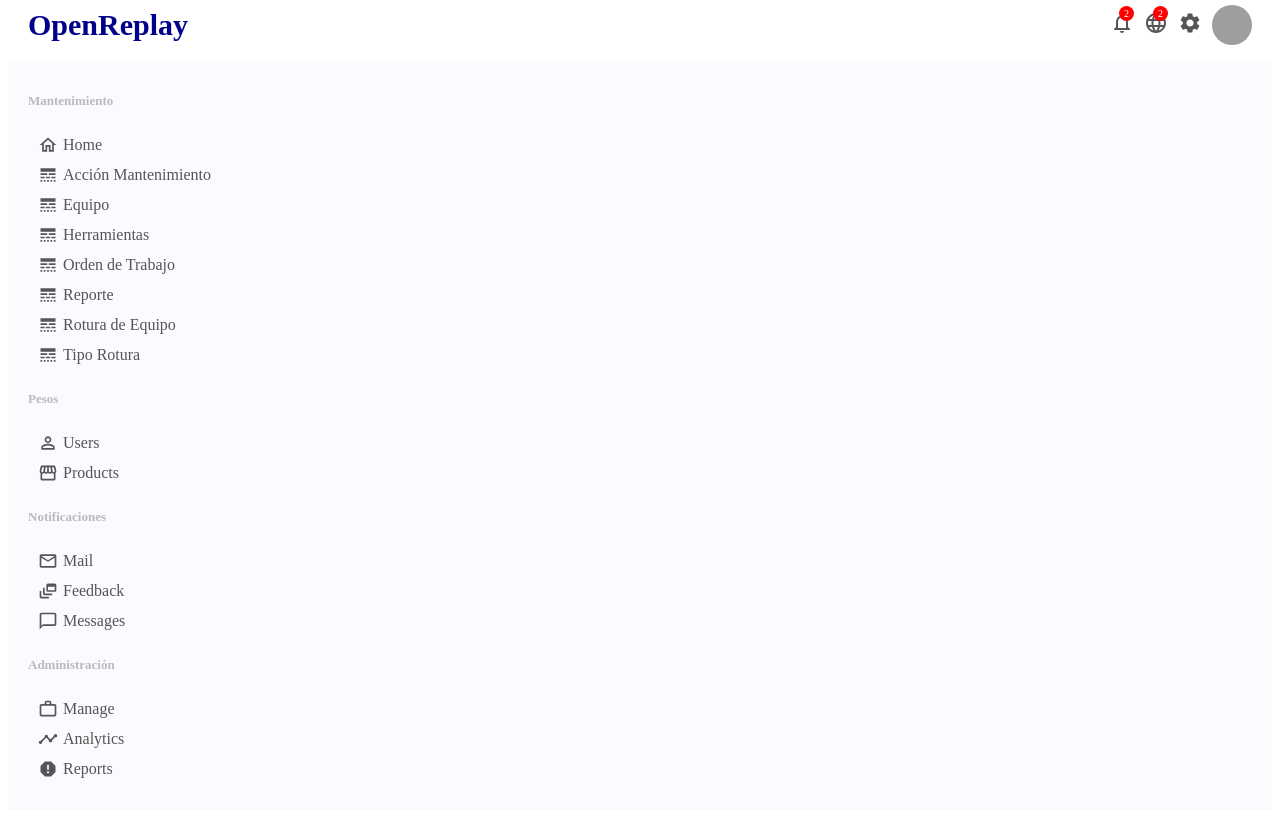
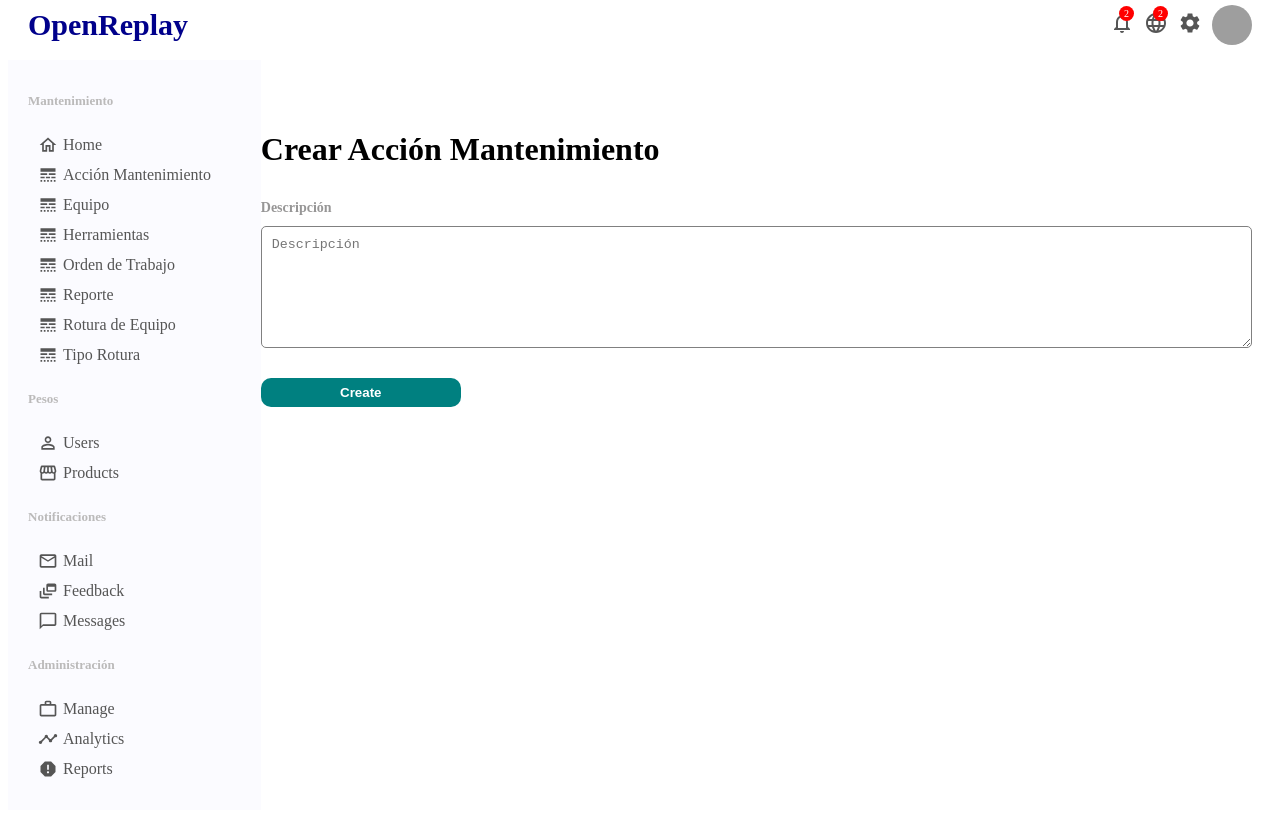
Before and after one commit to Chonyyy/ecocem-dashboard, a React (Create React App) app: page /accion-mantenimiento-create in a window 1280 px wide. Built offline with nearby package versions, Linux system fonts and the light colour scheme; grey boxes are pictures that could not be loaded.

Commit message:
accion mantenimiento creation implementation

```diff
--- a/src/App.css
+++ b/src/App.css
@@ -12,3 +12,20 @@
 .pageContainer{
   overflow-y: auto;
 }
+
+.tableTitleContainer{
+  display: flex;
+  align-items: center;
+  justify-content: space-between;
+}
+
+.tableAddButton{
+  width: 80px;
+  border: none;
+  padding: 5px;
+  background-color: teal;
+  border-radius: 5px;
+  cursor: pointer;
+  color: white;
+  font-size: 16px;
+}
--- a/src/App.js
+++ b/src/App.js
@@ -11,6 +11,7 @@ import Product from "./pages/Product";
 import NewProduct from "./pages/NewProduct";
 
 import AccionMantenimiento from './pages/mantenimiento/AccionMantenimiento';
+import AccionMantenimientoCreate from './pages/mantenimiento/AccionMantenimientoCreate';
 import Equipo from './pages/mantenimiento/Equipo';
 import Herramientas from './pages/mantenimiento/Herramientas';
 import OrdenTrabajo from './pages/mantenimiento/OrdenTrabajo';
@@ -26,6 +27,7 @@ function App() {
         <Sidebar />
         <Routes>
           <Route path='/accion-mantenimiento' element={<AccionMantenimiento />} />
+          <Route path='/accion-mantenimiento-create' element={<AccionMantenimientoCreate />} />
           <Route path='/equipo' element={<Equipo />} />
           <Route path='/herramientas' element={<Herramientas />} />
           <Route path='/orden-trabajo' element={<OrdenTrabajo />} />
--- a/src/css/page/mantenimiento/accionMantenimiento.css
+++ b/src/css/page/mantenimiento/accionMantenimiento.css
@@ -7,7 +7,7 @@
     border: none;
     border-radius: 10px;
     padding: 5px 10px;
-    background-color: #3bb077;
+    background-color: teal;
     color: white;
     cursor: pointer;
     margin-right: 20px;
--- /dev/null
+++ b/src/css/page/mantenimiento/accionMantenimientoCreate.css
@@ -0,0 +1,44 @@
+.newAccionMantenimiento {
+    flex: 4;
+    margin-top: 50px;
+  }
+
+  .newAccionMantenimientoForm {
+    display: flex;
+    flex-wrap: wrap;
+  }
+
+  .newAccionMantenimientoItem {
+    width: 100%;
+    display: flex;
+    flex-direction: column;
+    margin-top: 10px;
+    margin-right: 20px;
+  }
+
+  .newAccionMantenimientoItem > label {
+    margin-bottom: 10px;
+    font-size: 14px;
+    font-weight: 600;
+    color: rgb(151, 150, 150);
+  }
+
+  .newAccionMantenimientoItem > textarea {
+    height: 100px; /* Adjust the height as needed */
+    padding: 10px;
+    border: 1px solid gray;
+    border-radius: 5px;
+    resize: vertical; /* Allows vertical resizing */
+  }
+
+  .newAccionMantenimientoButton {
+    width: 200px;
+    border: none;
+    background-color: teal;
+    color: white;
+    padding: 7px 10px;
+    font-weight: 600;
+    border-radius: 10px;
+    margin-top: 30px;
+    cursor: pointer;
+  }
--- a/src/pages/mantenimiento/AccionMantenimiento.jsx
+++ b/src/pages/mantenimiento/AccionMantenimiento.jsx
@@ -11,7 +11,7 @@ function AccionMantenimiento() {
   useEffect(() => {
     const fetchData = async () => {
       try {
-        const response = await axios.get('http://localhost:5103/api/AccionMantenimiento'); // Update with your .NET API endpoint
+        const response = await axios.get('/AccionMantenimiento'); // Update with your .NET API endpoint
         // Transform the response data to fit the DataGrid format
         const transformedData = response.data.map(item => ({
           id: item.amId,
@@ -59,6 +59,13 @@ function AccionMantenimiento() {
 
   return (
     <div className="accionMantenimiento">
+      <div className="tableTitleContainer">
+        <h1 className="tableTitle">Acciones de Mantenimiento</h1>
+        <Link to="/accion-mantenimiento-create">
+          <button className="tableAddButton">Create</button>
+        </Link>
+      </div>
+
       <DataGrid
         rows={data}
         disableSelectionOnClick
--- /dev/null
+++ b/src/pages/mantenimiento/AccionMantenimientoCreate.jsx
@@ -0,0 +1,45 @@
+import '../../css/page/mantenimiento/accionMantenimientoCreate.css';
+import axios from 'axios';
+import { useState } from 'react';
+import { useHistory } from 'react-router-dom';
+
+function AccionMantenimientoCreate() {
+  const [descripcion, setDescripcion] = useState('');
+
+  const handleSubmit = async (e) => {
+    e.preventDefault();
+    try {
+      const newEntry = {
+        amId: 0,
+        description: descripcion
+      };
+      const response = await axios.post('/AccionMantenimiento', newEntry);
+      if (response.status === 200) {
+        console.log("SUCCESSFULL RESPONSE")//TODO REDIRECT TO PREVIOUS PAGE
+      }
+    } catch (error) {
+      console.error("Error creating new entry:", error);
+      // Optionally handle error (e.g., show an error message)
+    }
+  };
+
+  return (
+    <div className="newAccionMantenimiento">
+      <h1 className="newAccionMantenimientoTitle">Crear Acción Mantenimiento</h1>
+      <form className="newAccionMantenimientoForm" onSubmit={handleSubmit}>
+        <div className="newAccionMantenimientoItem">
+          <label>Descripción</label>
+          <textarea
+            placeholder="Descripción"
+            value={descripcion}
+            onChange={(e) => setDescripcion(e.target.value)}
+            className="newAccionMantenimientoTextarea"
+          />
+        </div>
+        <button type="submit" className="newAccionMantenimientoButton">Create</button>
+      </form>
+    </div>
+  );
+}
+
+export default AccionMantenimientoCreate;
```
